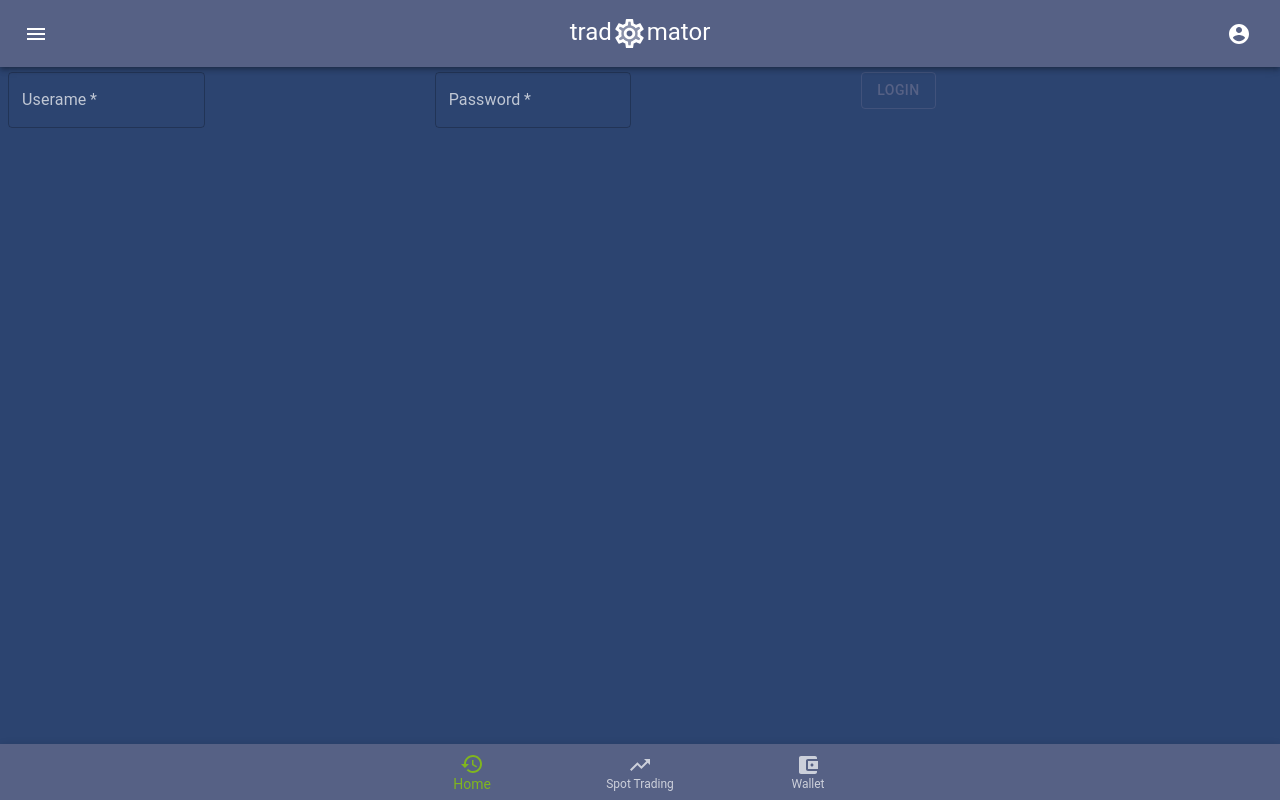
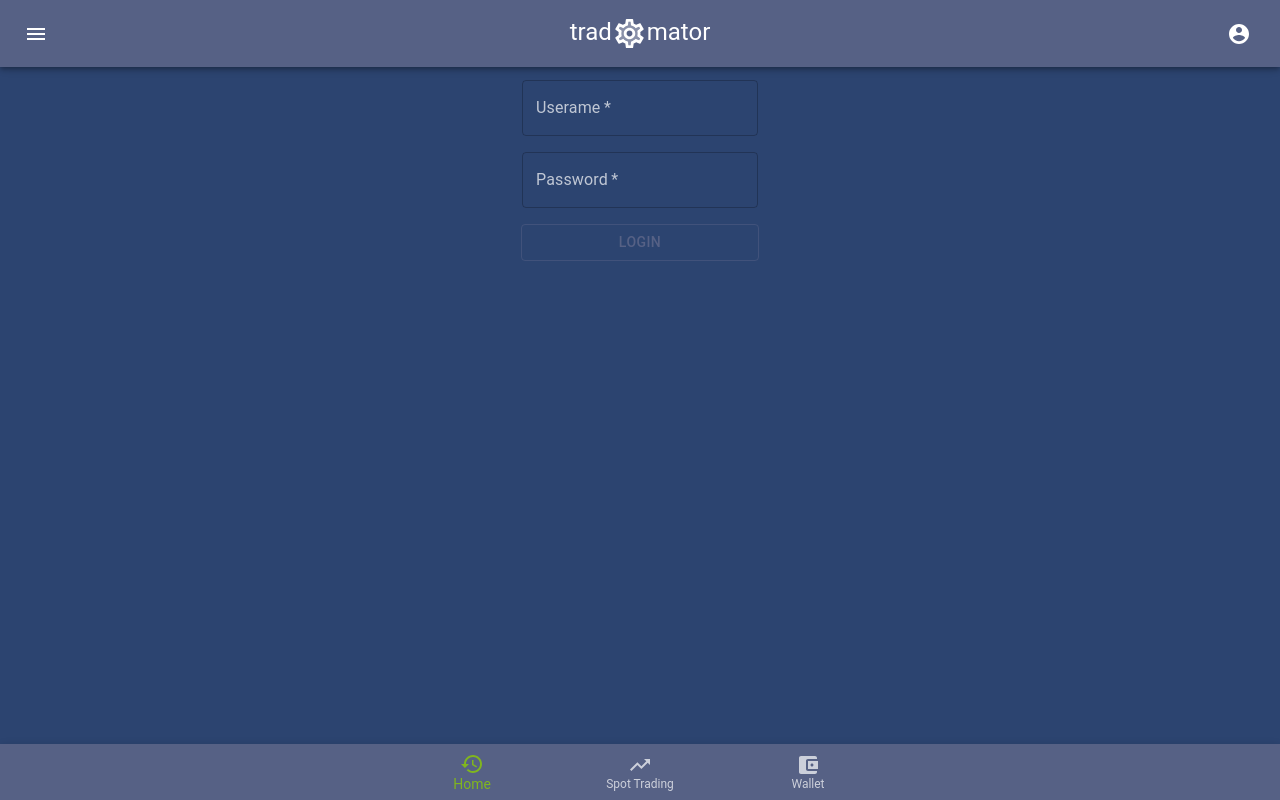
Before and after one commit to ThiemoOrrico/tradomator, a React (Create React App) app in the folder frontend/: page /login in a window 1280 px wide. Built offline with nearby package versions, Linux system fonts and the light colour scheme.

Commit message:
Change Styling colors and component positioning Loginpage.js

```diff
--- a/frontend/src/App.js
+++ b/frontend/src/App.js
@@ -45,13 +45,5 @@ export default function App() {
     );
 }
 const PageLayout = styled.div`
-  position: fixed;
-  top: 0;
-  left: 0;
-  width: 100%;
-  height: 100%;
-  display: grid;
-  grid-template-rows: min-content min-content 1fr min-content;
-  background-color: #2c4470;
-
+   background-color: #2c4470;
 `
--- a/frontend/src/components/CryptocardNew.js
+++ b/frontend/src/components/CryptocardNew.js
@@ -7,7 +7,12 @@ import Avatar from '@mui/material/Avatar';
 export default function CryptocardNew({coinData}) {
     return (
 
-    <ListItem >
+        <ListItem sx={{
+            display: 'grid',
+            gridTemplateColumns: 'repeat(4, 1fr)',
+            gridTemplateRows: 'auto',
+            gridTemplateAreas: `"headerLeft headerCenter headerRight"`,
+        }}>
 
             <ListItemAvatar>
                 <Avatar alt="" src={coinData?.imageUrl}/>
@@ -17,15 +22,22 @@ export default function CryptocardNew({coinData}) {
             <ListItemText
                 primary={coinData?.symbol}
                 secondary={coinData?.id}
-                 />
+            />
 
-             <ListItemText
-                primary={coinData?.currentPrice?.usd}
-             />
-            <ListItemText secondary='USD'/>
+            <ListItemText
+                sx={{
+                    textAlign: "right",
+                    m: 2
+                }}
+                primary={new Intl.NumberFormat('us-US', {
+                    style: 'currency',
+                    currency: 'USD'
+                }).format(coinData?.currentPrice?.usd)}
+            />
 
+            <ListItemText secondary='placeholder 24h'/>
 
-    </ListItem>
+        </ListItem>
 
     )
 }
--- a/frontend/src/index.css
+++ b/frontend/src/index.css
@@ -1,14 +1,15 @@
 body {
   margin: 0;
   font-family: -apple-system, BlinkMacSystemFont, 'Segoe UI', 'Roboto', 'Oxygen',
-    'Ubuntu', 'Cantarell', 'Fira Sans', 'Droid Sans', 'Helvetica Neue',
-    sans-serif;
+  'Ubuntu', 'Cantarell', 'Fira Sans', 'Droid Sans', 'Helvetica Neue',
+  sans-serif;
   -webkit-font-smoothing: antialiased;
   -moz-osx-font-smoothing: grayscale;
+}
+html{
+  background-color: #2c4470;
+}
 
-
-
-}
 
 code {
   font-family: source-code-pro, Menlo, Monaco, Consolas, 'Courier New',
--- a/frontend/src/pages/Loginpage.js
+++ b/frontend/src/pages/Loginpage.js
@@ -3,8 +3,6 @@ import {AuthContext} from "../context/AuthProvider";
 import Box from "@mui/material/Box";
 import TextField from "@mui/material/TextField";
 import Button from "@mui/material/Button";
-import {ThemeProvider} from "@mui/styles";
-import themeLogin from "../styling/themeLogin";
 
 const initialState = {
     username: "",
@@ -26,16 +24,13 @@ export default function Loginpage() {
     }
 
     return (
-        <ThemeProvider theme={themeLogin}>
             <form onSubmit={handleSubmit}>
                 <Box
                     sx={{
-                        '& > :not(style)': {m: 1, width: '25ch'},
-
-                        display: 'grid',
-                        gridTemplateColumns: 'auto',
-                        gridTemplateRows: 'repeat(3, 3fr)',
-                        gridTemplateAreas: `"userName passWord buttoN"`,
+                        '& > :not(style)': {mt: 2, width: '30ch'},
+                        display: "flex",
+                        flexDirection: "column",
+                        alignItems: "center",
                     }}
 
 
@@ -48,7 +43,7 @@ export default function Loginpage() {
                         value={credentials.username}
                         required={true}
                         onChange={handleChange}
-                        sx={{gridArea: 'userName', justifyContent: "flex-start", mr: 2}}
+
                     />
 
                     <TextField
@@ -59,13 +54,12 @@ export default function Loginpage() {
                         value={credentials.password}
                         required={true}
                         onChange={handleChange}
-                        sx={{gridArea: 'passWord',  mr: 2}}
+
                     />
-                    <Box  sx={{gridArea: 'buttoN',  mr: 2}}>
-                        <Button type="submit" onClick={handleSubmit} variant="outlined">Login</Button>
-                    </Box>
+
+                    <Button type="submit" onClick={handleSubmit} variant="outlined">Login</Button>
+
                 </Box>
             </form>
-        </ThemeProvider>
     )
 };
```
